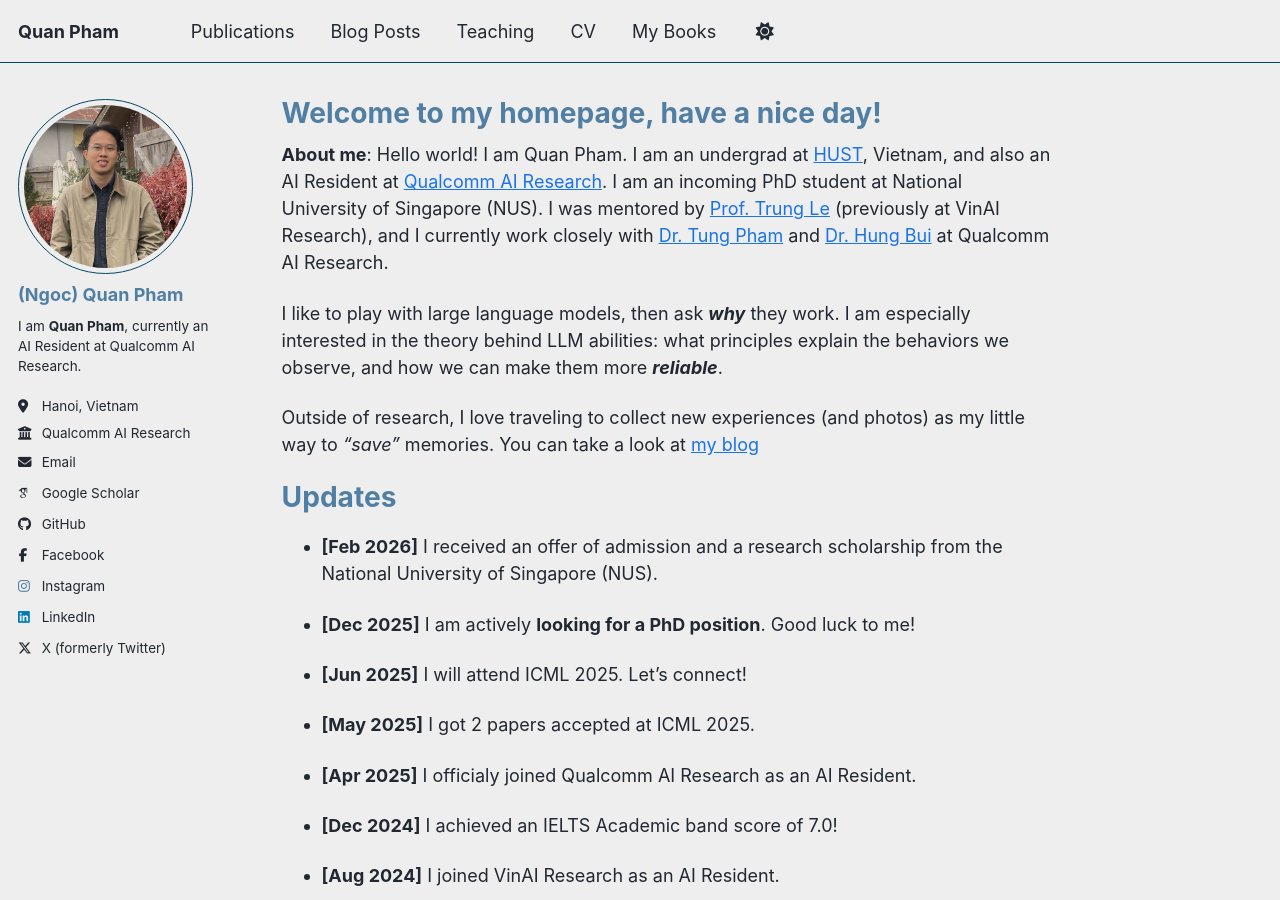
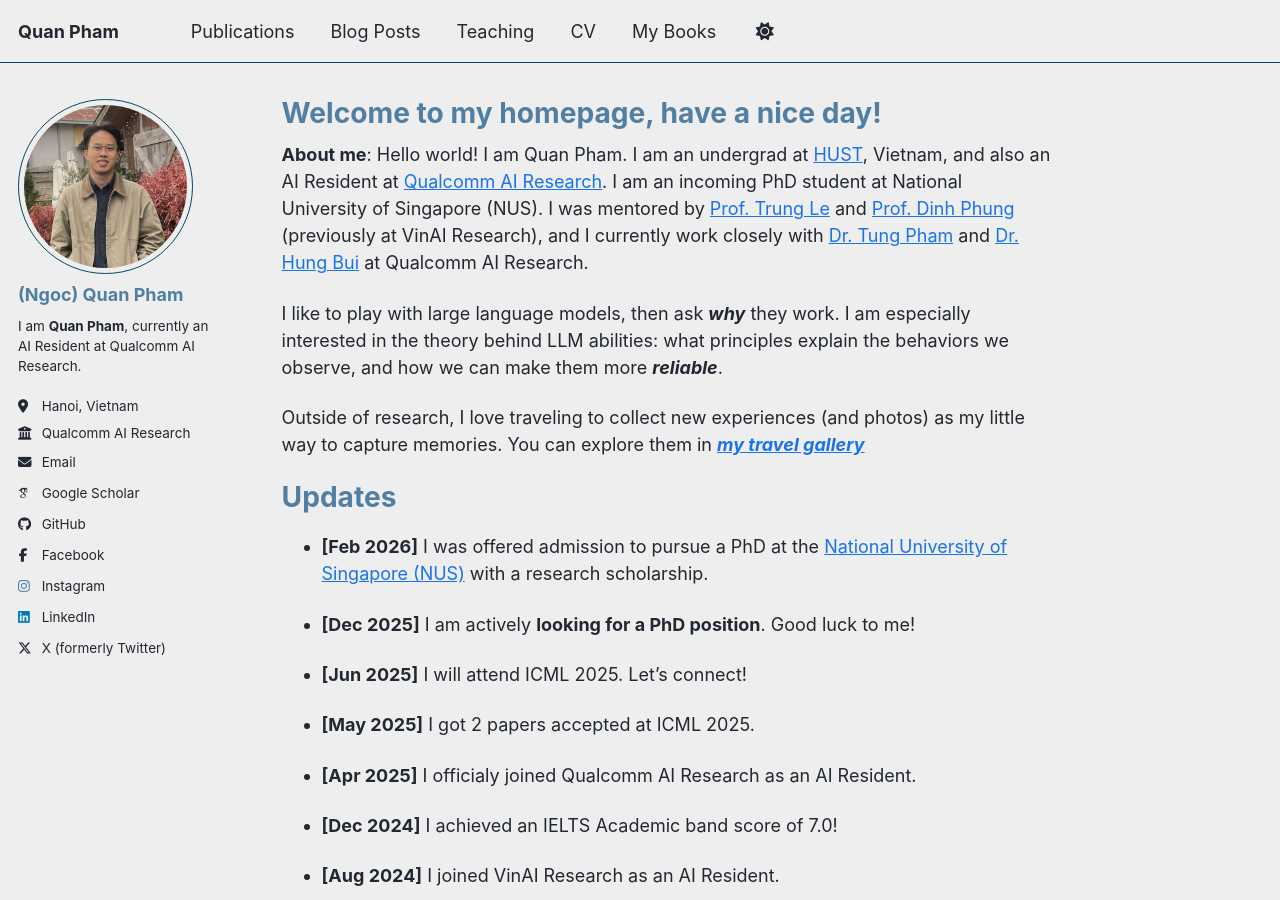
Before and after one commit to ngocquanai/ngocquanai.github.io, a Jekyll site: the page built from _pages/about.md, in a window 1280 px wide and 900 px high. Built offline with Jekyll 4.4.1, drawn with Linux system fonts in a browser that asks for light colours; some web fonts are replaced; a script bundle is joined from its source files by our own code; library files that are not in the unit come from our copies.

Commit message:
update about me

```diff
--- a/_pages/about.md
+++ b/_pages/about.md
@@ -8,15 +8,15 @@ redirect_from:
 ---
 
 
-**About me**: Hello world! I am Quan Pham. I am an undergrad at [HUST](https://hust.edu.vn/en/), Vietnam, and also an AI Resident at [Qualcomm AI Research](https://www.qualcomm.com/). I am an incoming PhD student at National University of Singapore (NUS). I was mentored by [Prof. Trung Le](https://research.monash.edu/en/persons/trung-le/) (previously at VinAI Research), and I currently work closely with [Dr. Tung Pham](https://scholar.google.com/citations?user=KcUuEKsAAAAJ&hl=en) and [Dr. Hung Bui](https://sites.google.com/site/buihhung/) at Qualcomm AI Research.
+**About me**: Hello world! I am Quan Pham. I am an undergrad at [HUST](https://hust.edu.vn/en/), Vietnam, and also an AI Resident at [Qualcomm AI Research](https://www.qualcomm.com/). I am an incoming PhD student at National University of Singapore (NUS). I was mentored by [Prof. Trung Le](https://research.monash.edu/en/persons/trung-le/) and [Prof. Dinh Phung](https://dinhphung.ml/) (previously at VinAI Research), and I currently work closely with [Dr. Tung Pham](https://scholar.google.com/citations?user=KcUuEKsAAAAJ&hl=en) and [Dr. Hung Bui](https://sites.google.com/site/buihhung/) at Qualcomm AI Research.
 
 I like to play with large language models, then ask ***why*** they work. I am especially interested in the theory behind LLM abilities: what principles explain the behaviors we observe, and how we can make them more ***reliable***.
 
-Outside of research, I love traveling to collect new experiences (and photos) as my little way to *“save”* memories. You can take a look at [my blog](https://www.travel.ngocquan.com/)
+Outside of research, I love traveling to collect new experiences (and photos) as my little way to capture memories. You can explore them in [***my travel gallery***](https://www.ngocquan.com/travel)
 
 # Updates
 
-- **[Feb 2026]** I received an offer of admission and a research scholarship from the National University of Singapore (NUS).
+- **[Feb 2026]** I was offered admission to pursue a PhD at the [National University of Singapore (NUS)](https://nus.edu.sg/) with a research scholarship.
 
 - **[Dec 2025]** I am actively **looking for a PhD position**. Good luck to me!
 
```
